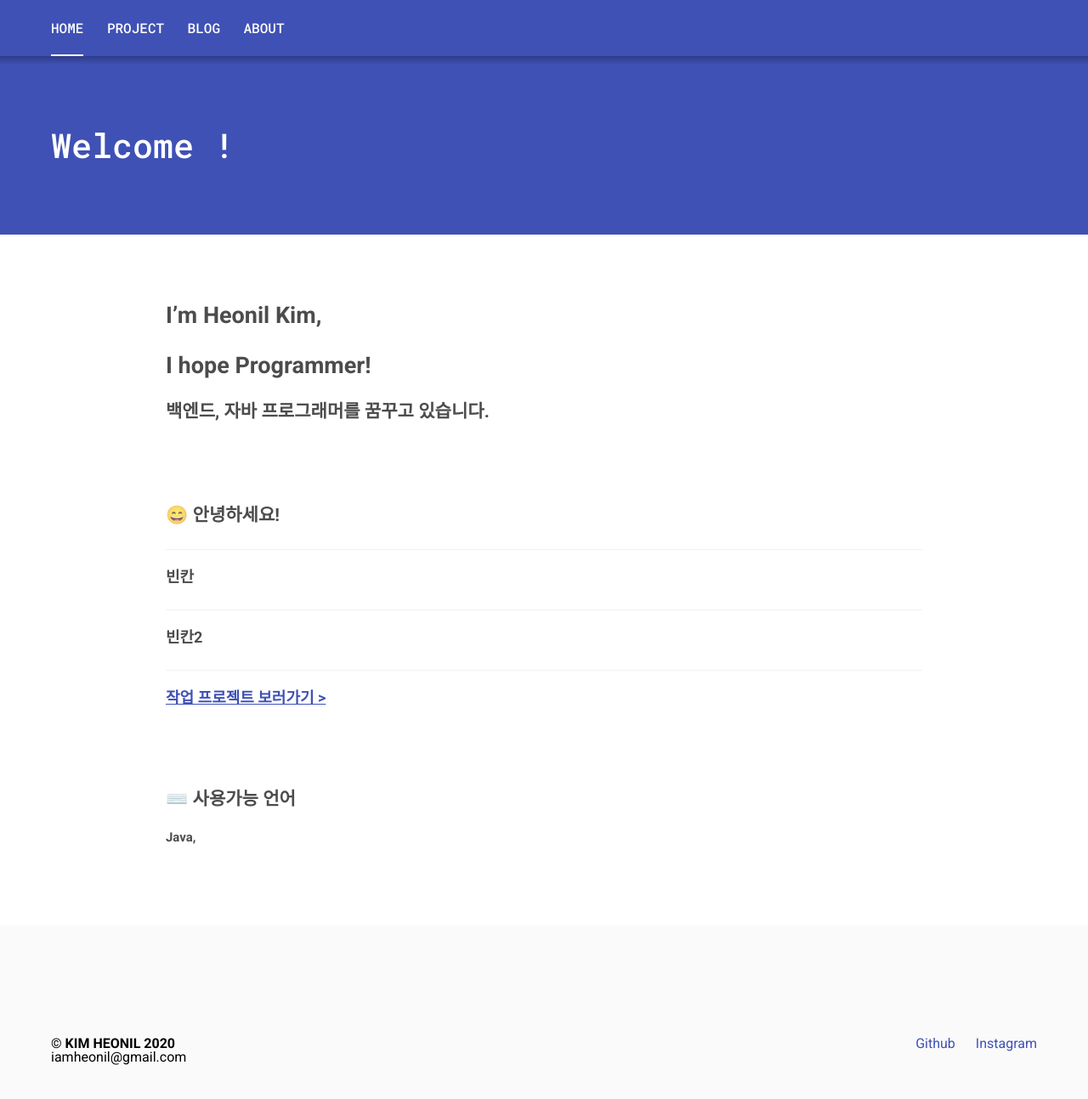
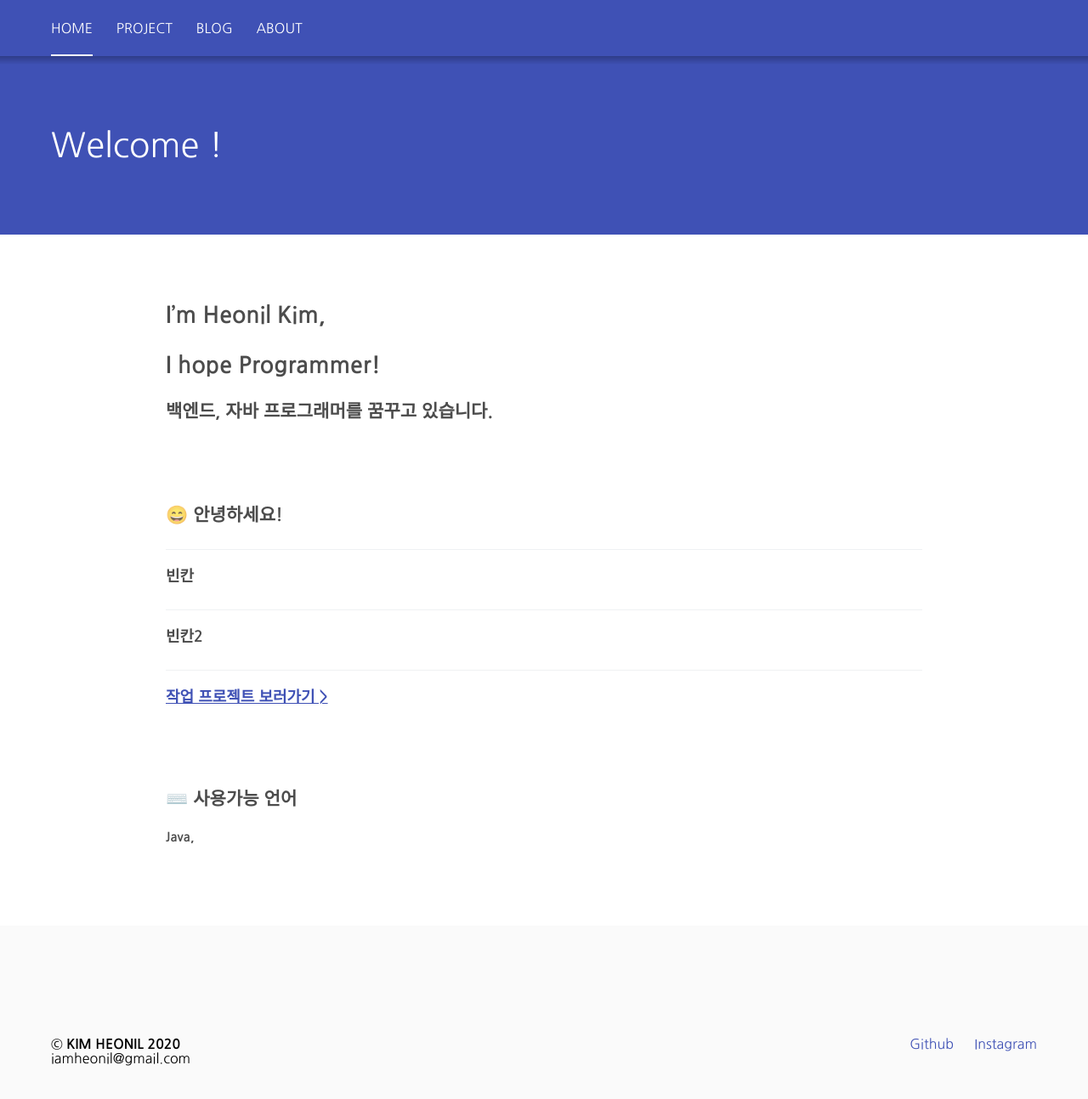
Before and after one commit to iamheonil/iamheonil.github.io, a Jekyll site: the page built from index.markdown, in a window 1280 px wide and 1389 px high. Shown: the top 1293 px of the window at 85% size. Built offline with Jekyll 4.4.1, drawn with Linux system fonts in a browser that asks for light colours.

Commit message:
Blog Modify

```diff
--- a/_sass/helpers/_mixins.scss
+++ b/_sass/helpers/_mixins.scss
@@ -3,6 +3,18 @@
    ========================================================================== */
 
 // Font families
+@mixin ff--sans-serif($font-weight: normal) {
+  font-family: 'Nanum Gothic', serif;
+  font-weight: $font-weight;
+}
+
+@mixin ff--mono($font-weight: normal) {
+  font-family: 'Nanum Gothic', serif;
+  font-weight: $font-weight;
+}
+
+
+/*
 @mixin ff--sans-serif($font-weight: normal) {
   font-family: 'Roboto', 'Helvetica Neue', Helvetica, sans-serif;
   font-weight: $font-weight;
@@ -12,6 +24,8 @@
   font-family: 'Roboto Mono', monospace;
   font-weight: $font-weight;
 }
+*/
+
 
 // Font sizing
 @mixin fs--title {
--- a/css/main.scss
+++ b/css/main.scss
@@ -2,6 +2,7 @@
 # Only the main Sass file needs front matter (the dashes are enough)
 ---
 @charset "utf-8";
+@import url('https://fonts.googleapis.com/css?family=Nanum+Gothic:400,700&display=swap');
 
 ::selection {
    background: #f04;
```
